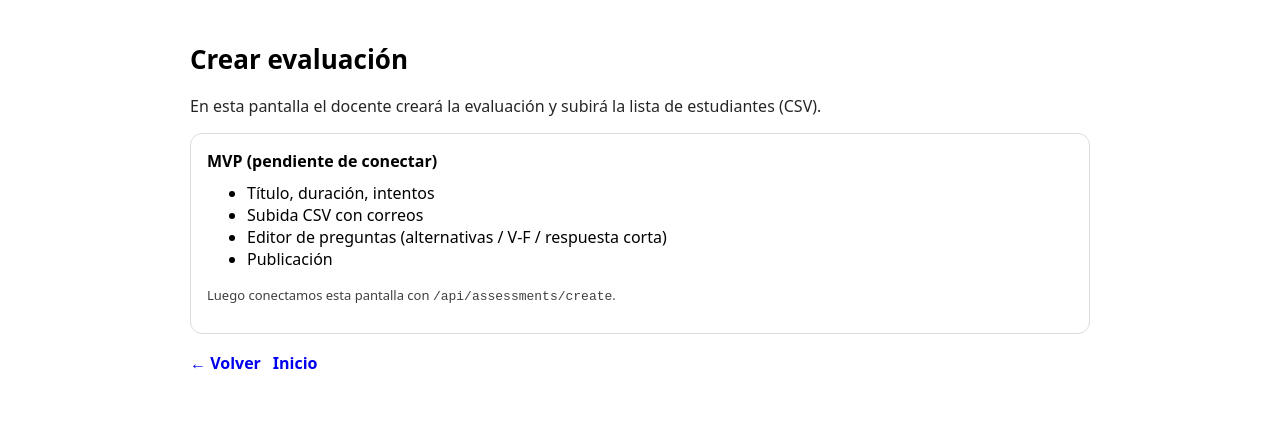
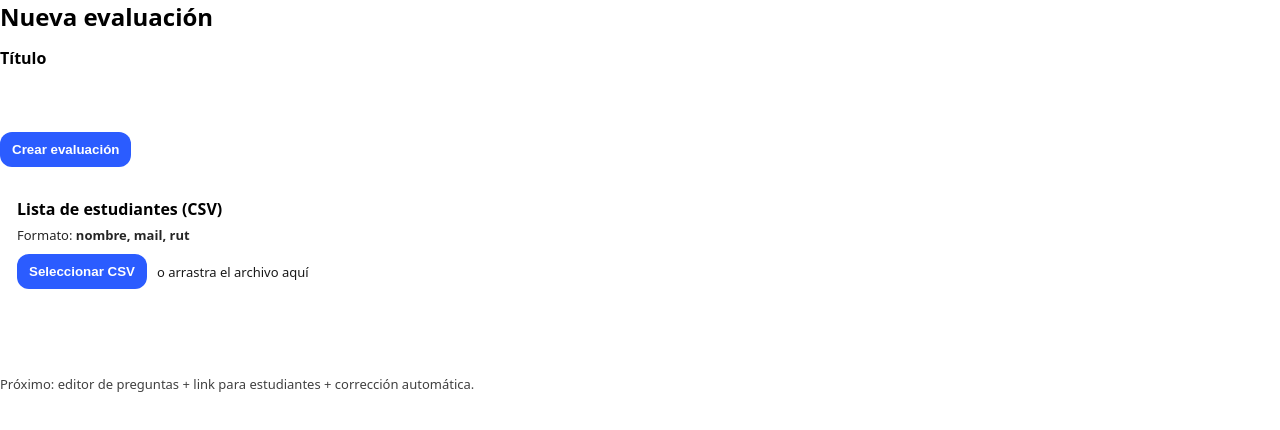
Before and after one commit to innova-space-edu/provi-evaluaciones, a Next.js app: page /teacher/assessments/new in a window 1280 px wide. Shown: the top 430 px of the page. Built offline with nearby package versions, Linux system fonts and the light colour scheme; no server answers.

Commit message:
Update page.tsx

```diff
--- a/src/app/(teacher)/teacher/assessments/new/page.tsx
+++ b/src/app/(teacher)/teacher/assessments/new/page.tsx
@@ -1,33 +1,133 @@
-export default function TeacherNewAssessmentPage() {
+"use client";
+
+import { useState } from "react";
+import FileDropCsv from "@/components/FileDropCsv";
+import { getAuth } from "firebase/auth";
+import { app } from "@/lib/firebase/client";
+
+export default function NewAssessmentPage() {
+  const [title, setTitle] = useState("Evaluación 1");
+  const [assessmentId, setAssessmentId] = useState<string>("");
+  const [msg, setMsg] = useState<string>("");
+
+  const [csvText, setCsvText] = useState<string>("");
+
+  async function createAssessment() {
+    setMsg("");
+    try {
+      // MVP: id local. Luego lo hacemos real con /api/assessments/create
+      const id = `assess_${Date.now()}`;
+      setAssessmentId(id);
+      setMsg("✅ Evaluación creada. Ahora sube la lista CSV.");
+    } catch (e: any) {
+      setMsg("❌ Error creando evaluación");
+    }
+  }
+
+  async function uploadRoster() {
+    setMsg("");
+    try {
+      if (!assessmentId) {
+        setMsg("Primero crea la evaluación.");
+        return;
+      }
+      if (!csvText) {
+        setMsg("Sube el CSV primero.");
+        return;
+      }
+
+      const auth = getAuth(app);
+      const user = auth.currentUser;
+      if (!user) {
+        setMsg("Debes iniciar sesión.");
+        return;
+      }
+      const idToken = await user.getIdToken(true);
+
+      const r = await fetch("/api/rosters/upload", {
+        method: "POST",
+        headers: { "Content-Type": "application/json" },
+        body: JSON.stringify({ idToken, assessmentId, csvText }),
+      });
+
+      const data = await r.json();
+      if (!r.ok || !data.ok) {
+        setMsg(`❌ No se pudo subir roster: ${data?.error || r.status}`);
+        return;
+      }
+
+      setMsg(`✅ Lista cargada: ${data.count} estudiantes.`);
+    } catch (e: any) {
+      setMsg("❌ Error subiendo lista.");
+    }
+  }
+
   return (
-    <main style={{ padding: 24, maxWidth: 900, margin: "0 auto" }}>
-      <h1 style={{ fontSize: 26, fontWeight: 800 }}>Crear evaluación</h1>
-      <p style={{ marginTop: 8, opacity: 0.85 }}>
-        En esta pantalla el docente creará la evaluación y subirá la lista de estudiantes (CSV).
-      </p>
+    <div style={{ display: "grid", gap: 14 }}>
+      <h2 style={{ margin: 0 }}>Nueva evaluación</h2>
 
-      <div style={{ marginTop: 16, padding: 16, border: "1px solid #ddd", borderRadius: 12 }}>
-        <p style={{ margin: 0, fontWeight: 700 }}>MVP (pendiente de conectar)</p>
-        <ul style={{ marginTop: 10 }}>
-          <li>Título, duración, intentos</li>
-          <li>Subida CSV con correos</li>
-          <li>Editor de preguntas (alternativas / V-F / respuesta corta)</li>
-          <li>Publicación</li>
-        </ul>
-
-        <p style={{ marginTop: 10, fontSize: 13, opacity: 0.75 }}>
-          Luego conectamos esta pantalla con <code>/api/assessments/create</code>.
-        </p>
+      <div style={{ display: "grid", gap: 8 }}>
+        <label style={{ fontWeight: 700 }}>Título</label>
+        <input
+          value={title}
+          onChange={(e) => setTitle(e.target.value)}
+          style={{
+            padding: "12px 12px",
+            borderRadius: 12,
+            border: "1px solid rgba(255,255,255,0.15)",
+            background: "rgba(255,255,255,0.05)",
+            color: "white",
+            outline: "none",
+          }}
+        />
       </div>
 
-      <div style={{ marginTop: 18, display: "flex", gap: 12 }}>
-        <a href="/teacher" style={{ textDecoration: "none", fontWeight: 700 }}>
-          ← Volver
-        </a>
-        <a href="/" style={{ textDecoration: "none", fontWeight: 700 }}>
-          Inicio
-        </a>
+      <div style={{ display: "flex", gap: 10, flexWrap: "wrap" }}>
+        <button
+          onClick={createAssessment}
+          style={{
+            background: "#2b5cff",
+            border: "none",
+            color: "white",
+            padding: "10px 12px",
+            borderRadius: 12,
+            fontWeight: 900,
+            cursor: "pointer",
+          }}
+        >
+          Crear evaluación
+        </button>
+
+        {assessmentId ? (
+          <div style={{ opacity: 0.9, alignSelf: "center" }}>
+            ID: <b>{assessmentId}</b>
+          </div>
+        ) : null}
       </div>
-    </main>
+
+      <FileDropCsv onText={(t) => setCsvText(t)} />
+
+      <button
+        onClick={uploadRoster}
+        style={{
+          background: assessmentId ? "#21c55d" : "rgba(255,255,255,0.15)",
+          border: "none",
+          color: "white",
+          padding: "10px 12px",
+          borderRadius: 12,
+          fontWeight: 900,
+          cursor: "pointer",
+          opacity: assessmentId ? 1 : 0.6,
+        }}
+      >
+        Subir lista (CSV)
+      </button>
+
+      {msg ? <div style={{ paddingTop: 6, opacity: 0.95 }}>{msg}</div> : null}
+
+      <div style={{ fontSize: 13, opacity: 0.75, marginTop: 6 }}>
+        Próximo: editor de preguntas + link para estudiantes + corrección automática.
+      </div>
+    </div>
   );
 }
```
